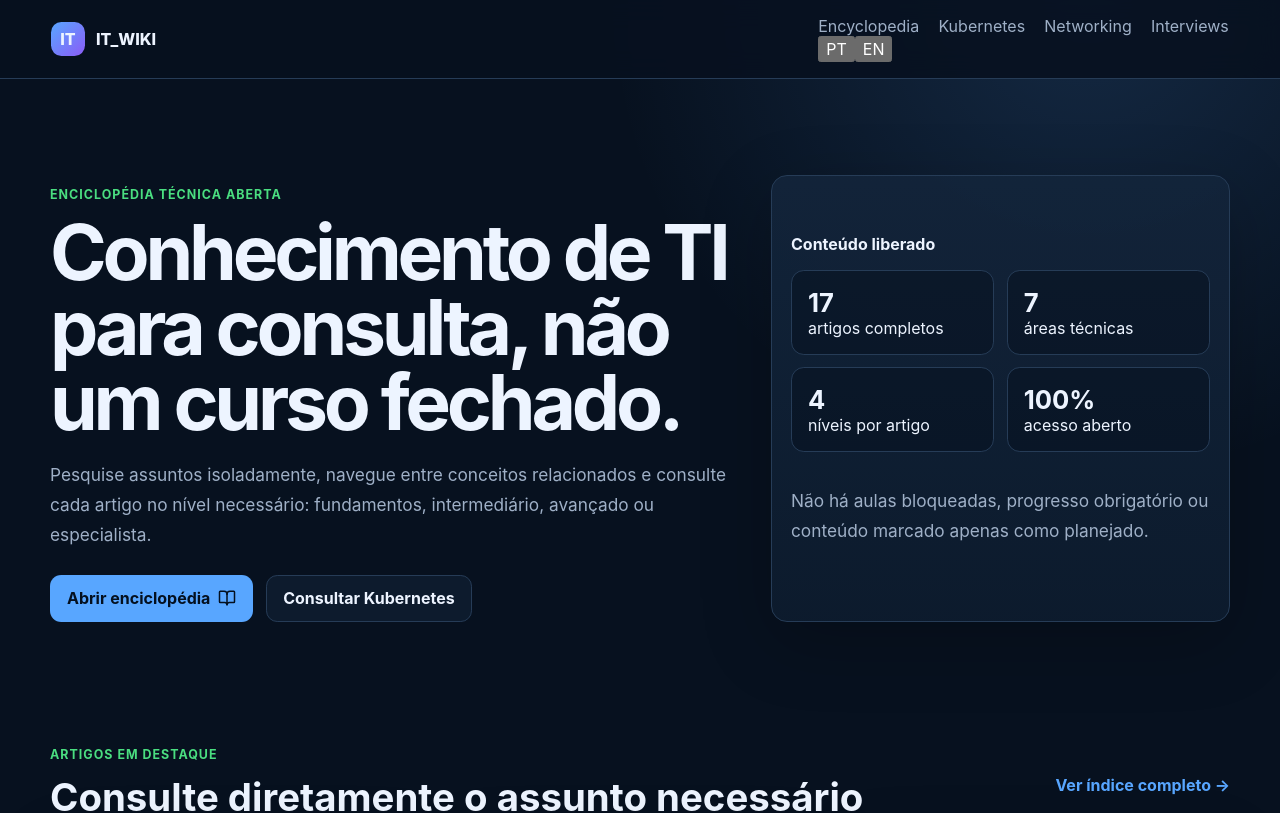
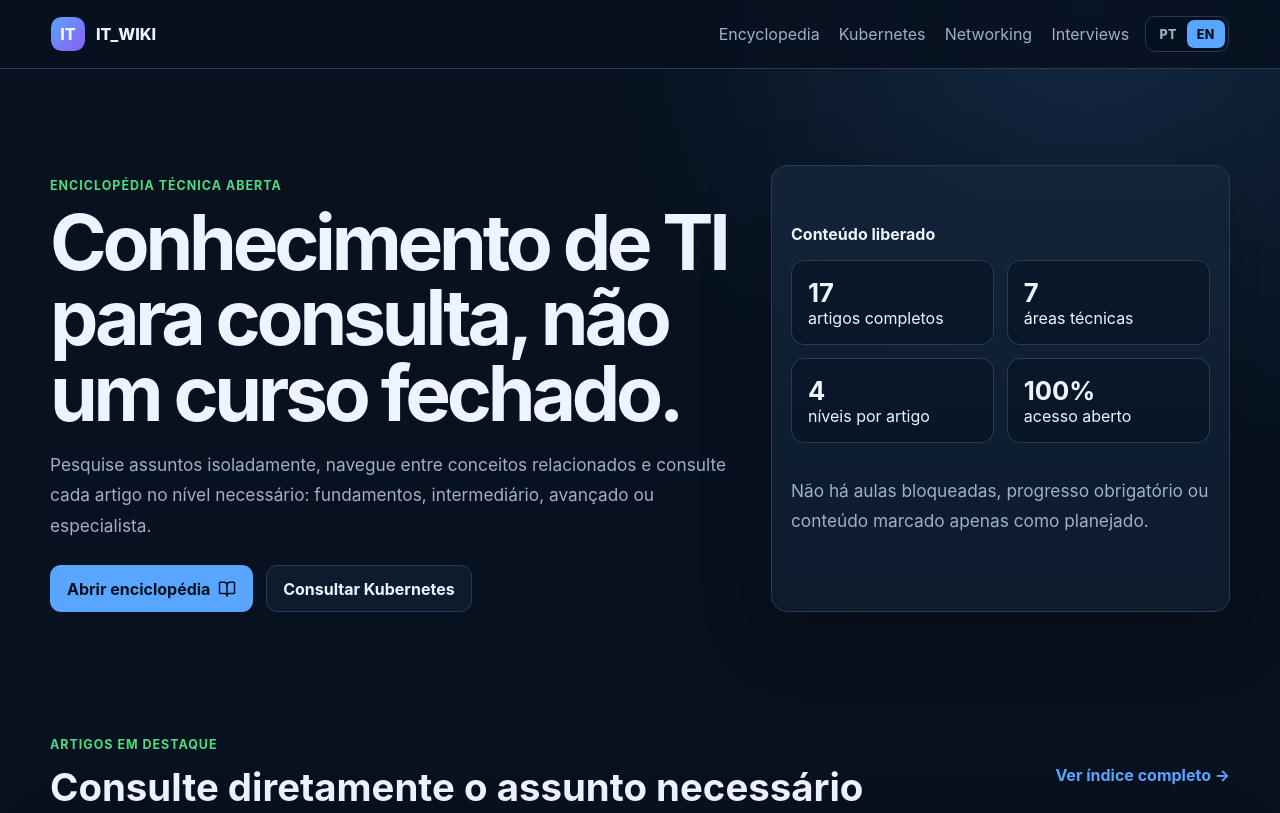
Before and after one commit to josecarlosjr/it_wiki, a Next.js app: page / in a window 1280 px wide. Shown: the top 813 px of the page. Built offline with nearby package versions, Linux system fonts and the light colour scheme.

Commit message:
style: add language switch controls

```diff
--- a/app/globals.css
+++ b/app/globals.css
@@ -41,8 +41,13 @@ code { font-family: "SFMono-Regular", Consolas, monospace; }
   display: grid; place-items: center; width: 2.1rem; height: 2.1rem;
   border-radius: .65rem; background: linear-gradient(135deg, var(--brand), #8b5cf6);
 }
+.header-actions { display: flex; align-items: center; gap: 1rem; }
 .nav { display: flex; gap: 1.2rem; color: var(--muted); }
 .nav a:hover { color: var(--text); }
+.language-switch { display: inline-flex; align-items: center; padding: .2rem; border: 1px solid var(--line); border-radius: .65rem; background: rgba(7,17,31,.65); }
+.language-switch button { min-width: 2.35rem; border: 0; border-radius: .45rem; padding: .4rem .55rem; background: transparent; color: var(--muted); cursor: pointer; font-size: .78rem; font-weight: 800; letter-spacing: .04em; }
+.language-switch button:hover { color: var(--text); }
+.language-switch button.active { background: var(--brand); color: #04101f; }
 
 .main { width: min(1180px, calc(100% - 2rem)); margin: 0 auto; padding: 3rem 0 5rem; }
 .hero { display: grid; grid-template-columns: 1.2fr .8fr; gap: 2rem; align-items: center; padding: 3rem 0; }
@@ -91,4 +96,5 @@ h3 { margin-top: 0; }
   .grid { grid-template-columns: 1fr; }
   .sidebar { position: static; }
   .nav { display: none; }
+  .header-actions { gap: .5rem; }
 }
```
